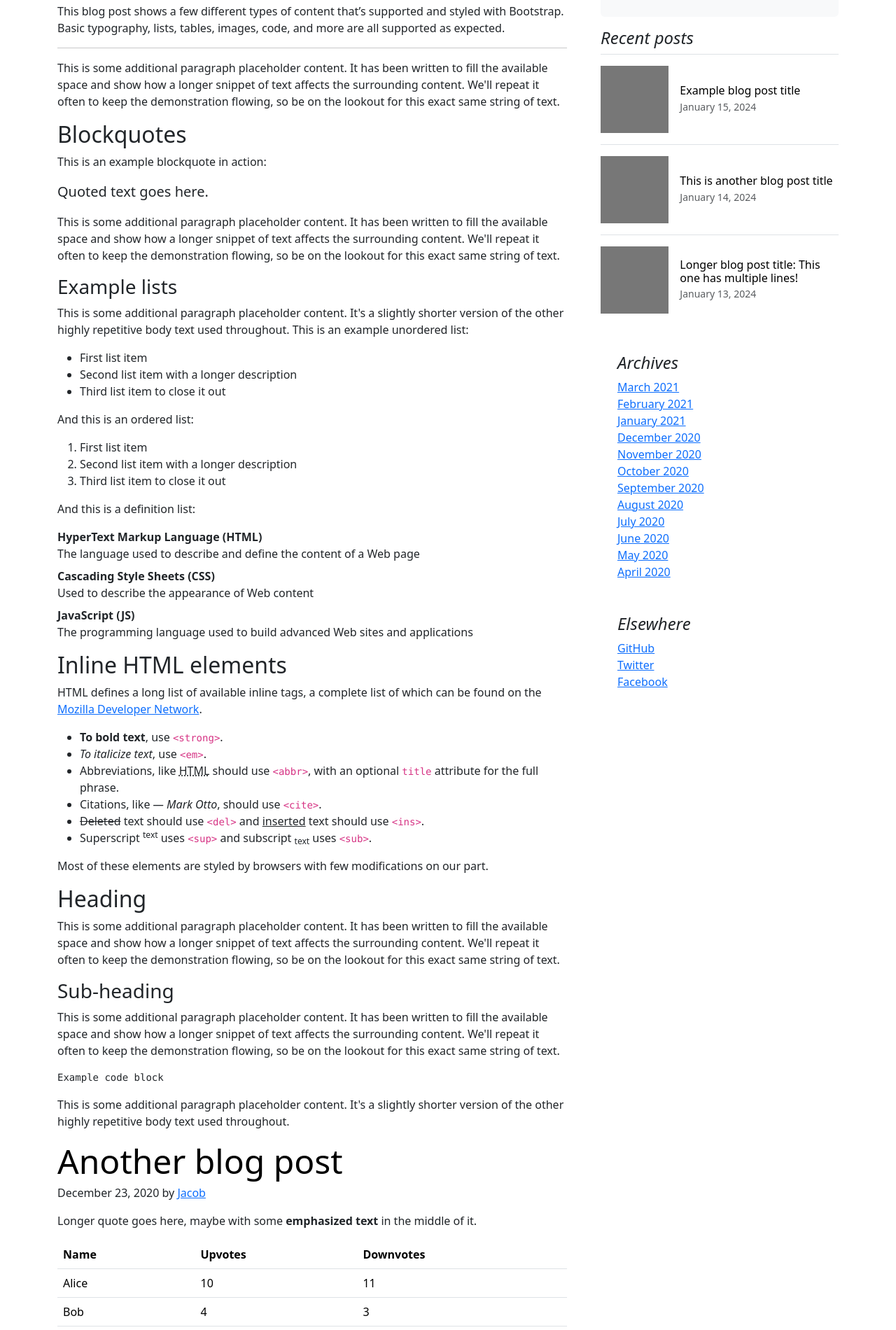
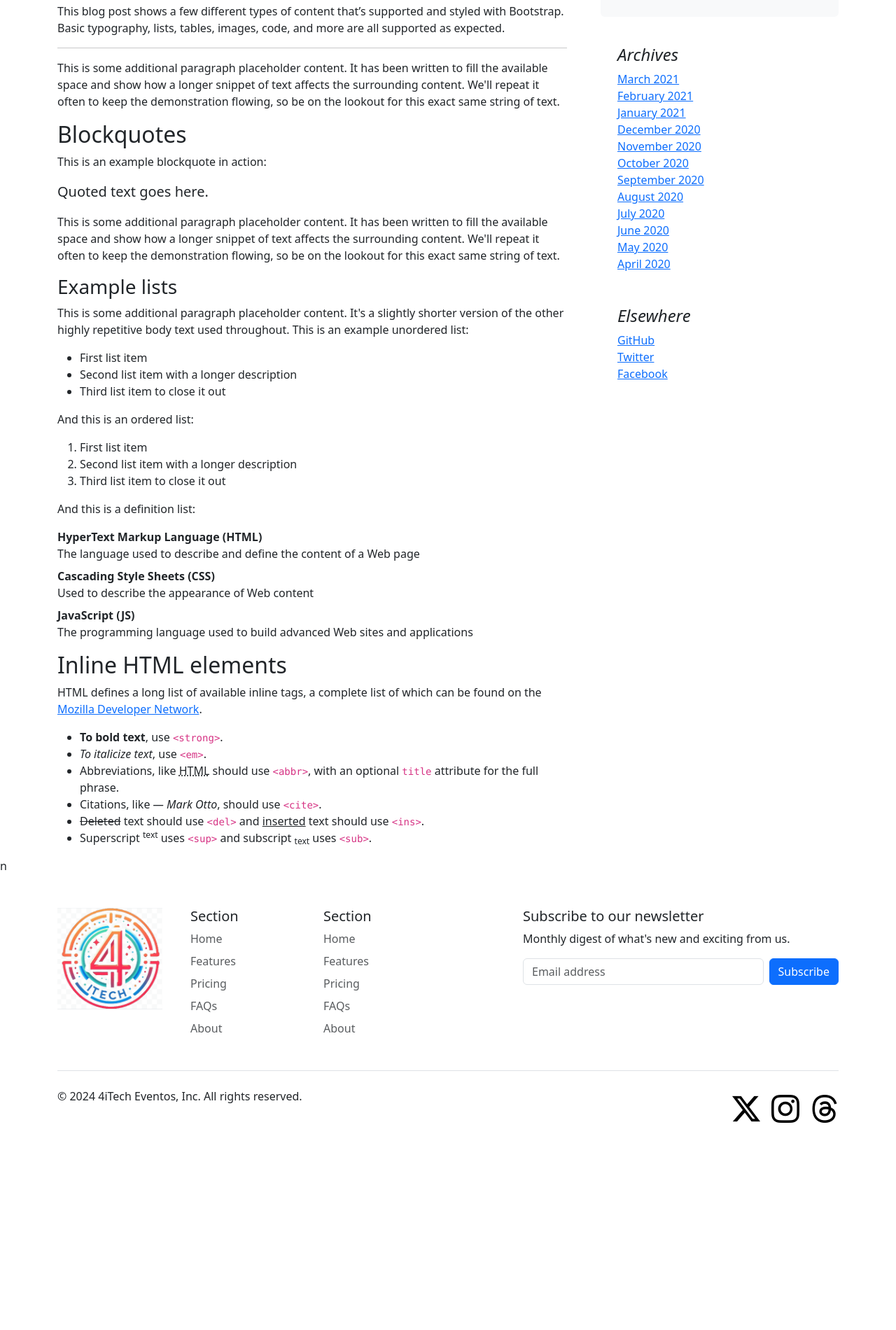
Before and after one commit to angelmaria/4ITECH, an Angular app: page /home in a window 1280 px wide. Shown: the part 897-2797 px from the top of the page at 70% size. After the commit the page ends 2623 px from the top, so only its background shows below. Built offline with nearby package versions, Linux system fonts and the light colour scheme.

Commit message:
commit home

```diff
--- a/src/app/home/home.component.html
+++ b/src/app/home/home.component.html
@@ -1,4 +1,5 @@
-<main class="container">
+<main
+class="container">
       <div class="p-4 p-md-5 mb-4 rounded text-body-emphasis bg-body-secondary">
       <div class="col-lg-6 px-0">
         <h1 class="display-4 fst-italic">4iTech</h1>
@@ -45,7 +46,7 @@
       </div>
     </div>
 
-    <div class="row g-5">
+   <div class="row g-5">
       <div class="col-md-8">
         <h3 class="pb-4 mb-4 fst-italic border-bottom">
           From the Firehose
@@ -96,77 +97,19 @@
             <li><del>Deleted</del> text should use <code class="language-plaintext highlighter-rouge">&lt;del&gt;</code> and <ins>inserted</ins> text should use <code class="language-plaintext highlighter-rouge">&lt;ins&gt;</code>.</li>
             <li>Superscript <sup>text</sup> uses <code class="language-plaintext highlighter-rouge">&lt;sup&gt;</code> and subscript <sub>text</sub> uses <code class="language-plaintext highlighter-rouge">&lt;sub&gt;</code>.</li>
           </ul>
-          <p>Most of these elements are styled by browsers with few modifications on our part.</p>
-          <h2>Heading</h2>
-          <p>This is some additional paragraph placeholder content. It has been written to fill the available space and show how a longer snippet of text affects the surrounding content. We'll repeat it often to keep the demonstration flowing, so be on the lookout for this exact same string of text.</p>
-          <h3>Sub-heading</h3>
-          <p>This is some additional paragraph placeholder content. It has been written to fill the available space and show how a longer snippet of text affects the surrounding content. We'll repeat it often to keep the demonstration flowing, so be on the lookout for this exact same string of text.</p>
-          <pre><code>Example code block</code></pre>
-          <p>This is some additional paragraph placeholder content. It's a slightly shorter version of the other highly repetitive body text used throughout.</p>
+
         </article>
 
         <article class="blog-post">
-          <h2 class="display-5 link-body-emphasis mb-1">Another blog post</h2>
-          <p class="blog-post-meta">December 23, 2020 by <a href="#">Jacob</a></p>
 
 
-          <blockquote>
-            <p>Longer quote goes here, maybe with some <strong>emphasized text</strong> in the middle of it.</p>
-          </blockquote>
-          <table class="table">
-            <thead>
-              <tr>
-                <th>Name</th>
-                <th>Upvotes</th>
-                <th>Downvotes</th>
-              </tr>
-            </thead>
-            <tbody>
-              <tr>
-                <td>Alice</td>
-                <td>10</td>
-                <td>11</td>
-              </tr>
-              <tr>
-                <td>Bob</td>
-                <td>4</td>
-                <td>3</td>
-              </tr>
-              <tr>
-                <td>Charlie</td>
-                <td>7</td>
-                <td>9</td>
-              </tr>
-            </tbody>
-            <tfoot>
-              <tr>
-                <td>Totals</td>
-                <td>21</td>
-                <td>23</td>
-              </tr>
-            </tfoot>
-          </table>
-
-          <p>This is some additional paragraph placeholder content. It's a slightly shorter version of the other highly repetitive body text used throughout.</p>
         </article>
 
 <article class="blog-post">
-          <h2 class="display-5 link-body-emphasis mb-1">New feature</h2>
-          <p class="blog-post-meta">December 14, 2020 by <a href="#">Chris</a></p>
 
-          <p>This is some additional paragraph placeholder content. It has been written to fill the available space and show how a longer snippet of text affects the surrounding content. We'll repeat it often to keep the demonstration flowing, so be on the lookout for this exact same string of text.</p>
-          <ul>
-            <li>First list item</li>
-            <li>Second list item with a longer description</li>
-            <li>Third list item to close it out</li>
-          </ul>
-          <p>This is some additional paragraph placeholder content. It's a slightly shorter version of the other highly repetitive body text used throughout.</p>
         </article>
 
-        <nav class="blog-pagination" aria-label="Pagination">
-          <a class="btn btn-outline-primary rounded-pill" href="#">Older</a>
-          <a class="btn btn-outline-secondary rounded-pill disabled" aria-disabled="true">Newer</a>
-        </nav>
+
 
       </div>
 
@@ -175,39 +118,6 @@
           <div class="p-4 mb-3 bg-body-tertiary rounded">
             <h4 class="fst-italic">Sobre Nosotros</h4>
             <p class="mb-0">Customize this section to tell your visitors a little bit about your publication, writers, content, or something else entirely. Totally up to you.</p>
-          </div>
-
-          <div>
-            <h4 class="fst-italic">Recent posts</h4>
-            <ul class="list-unstyled">
-              <li>
-                <a class="d-flex flex-column flex-lg-row gap-3 align-items-start align-items-lg-center py-3 link-body-emphasis text-decoration-none border-top" href="#">
-                  <svg class="bd-placeholder-img" width="100%" height="96" xmlns="http://www.w3.org/2000/svg" aria-hidden="true" preserveAspectRatio="xMidYMid slice" focusable="false"><rect width="100%" height="100%" fill="#777"/></svg>
-                  <div class="col-lg-8">
-                    <h6 class="mb-0">Example blog post title</h6>
-                    <small class="text-body-secondary">January 15, 2024</small>
-                  </div>
-                </a>
-              </li>
-              <li>
-                <a class="d-flex flex-column flex-lg-row gap-3 align-items-start align-items-lg-center py-3 link-body-emphasis text-decoration-none border-top" href="#">
-                  <svg class="bd-placeholder-img" width="100%" height="96" xmlns="http://www.w3.org/2000/svg" aria-hidden="true" preserveAspectRatio="xMidYMid slice" focusable="false"><rect width="100%" height="100%" fill="#777"/></svg>
-<div class="col-lg-8">
-                    <h6 class="mb-0">This is another blog post title</h6>
-                    <small class="text-body-secondary">January 14, 2024</small>
-                  </div>
-                </a>
-              </li>
-              <li>
-                <a class="d-flex flex-column flex-lg-row gap-3 align-items-start align-items-lg-center py-3 link-body-emphasis text-decoration-none border-top" href="#">
-                  <svg class="bd-placeholder-img" width="100%" height="96" xmlns="http://www.w3.org/2000/svg" aria-hidden="true" preserveAspectRatio="xMidYMid slice" focusable="false"><rect width="100%" height="100%" fill="#777"/></svg>
-                  <div class="col-lg-8">
-                    <h6 class="mb-0">Longer blog post title: This one has multiple lines!</h6>
-                    <small class="text-body-secondary">January 13, 2024</small>
-                  </div>
-                </a>
-              </li>
-            </ul>
           </div>
 
           <div class="p-4">
```
